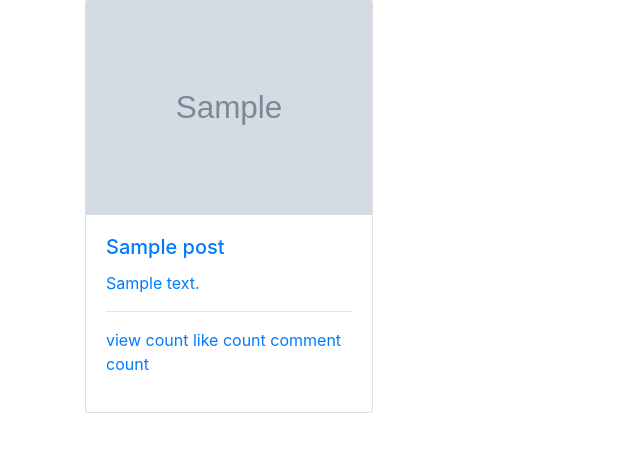
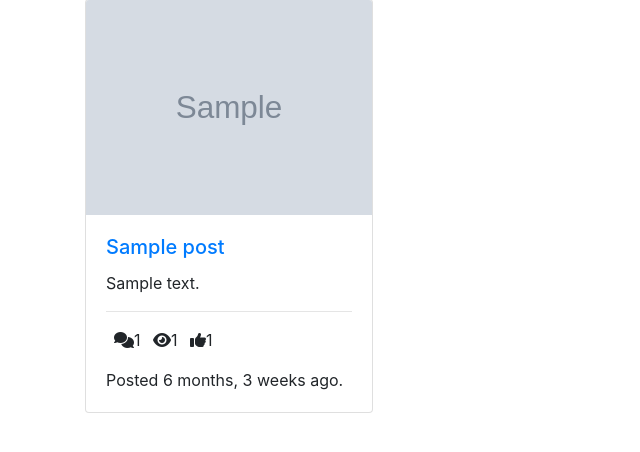
Before and after one commit to fl4viooliveira/blog_django, a Django app: page / in a window 1280 px wide. Shown: the part 81-533 px from the top of the page, without its empty margins (0-640 px from the left). Run offline with Django 3.2, Linux system fonts and the light colour scheme; tables that the repository leaves empty hold one stand-in row (values such as "Sample post"); grey boxes marked "Sample" are stand-in pictures; some libraries are stand-ins or nearby versions.

Commit message:
styling list view

```diff
--- a/posts/models.py
+++ b/posts/models.py
@@ -27,6 +27,18 @@ class Post(models.Model):
             "slug": self.slug
         })
 
+    @property
+    def get_comment_count(self):
+        return self.comment_set.all().count()
+
+    @property
+    def get_view_count(self):
+        return self.postview_set.all().count()
+
+    @property
+    def get_like_count(self):
+        return self.like_set.all().count()
+
 
 class Comment(models.Model):
     user = models.ForeignKey(User, on_delete=models.CASCADE)
--- a/templates/base.html
+++ b/templates/base.html
@@ -8,6 +8,7 @@
     <meta name="generator" content="Jekyll v4.1.1">
     <title>Blog</title>
     <link rel="stylesheet" href="https://stackpath.bootstrapcdn.com/bootstrap/4.5.2/css/bootstrap.min.css" integrity="sha384-JcKb8q3iqJ61gNV9KGb8thSsNjpSL0n8PARn9HuZOnIxN0hoP+VmmDGMN5t9UJ0Z" crossorigin="anonymous">
+    <script src="https://kit.fontawesome.com/a341ac8fa8.js" crossorigin="anonymous"></script>
   </head>
   <body>
     <nav class="navbar navbar-expand-md navbar-dark bg-dark mb-4">
--- a/templates/posts/post_list.html
+++ b/templates/posts/post_list.html
@@ -7,21 +7,26 @@
     <div class='row'>
     {% for object in object_list %}
         <div class="col-4">
-        <a href="{{ object.get_absolute_url }}">
+
         <div class="card" style="width: 18rem;">
             <img src="{{ object.thumbnail.url }}" class="card-img-top" alt="...">
             <div class="card-body">
-                <h5 class="card-title">{{ object.title }}</h5>
+                <h5 class="card-title">
+                <a href="{{ object.get_absolute_url }}">{{ object.title }}
+                </a></h5>
                 <p class="card-text">{{ object.content|truncatechars:40 }}</p>
                 <hr/>
-                <p>
-                    <span>view count</span>
-                    <span>like count</span>
-                    <span>comment count</span>
+                <p class="card-text">
+                    <span><i class="fas fa-comments ml-2"></i>{{ object.get_comment_count }}</span>
+                    <span><i class="fas fa-eye ml-2"></i>{{ object.get_view_count }}</span>
+                    <span><i class="fas fa-thumbs-up ml-2"></i>{{ object.get_like_count }}</span>
+                </p>
+                <p class="card-text">
+                    Posted {{ object.publish_date|timesince }} ago.
                 </p>
             </div>
         </div>
-        </a>
+
         </div>
     {% endfor %}
     </div>
```
